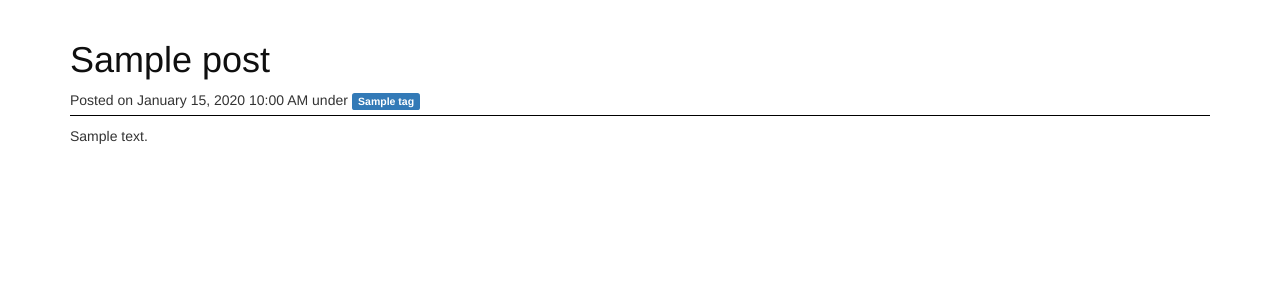
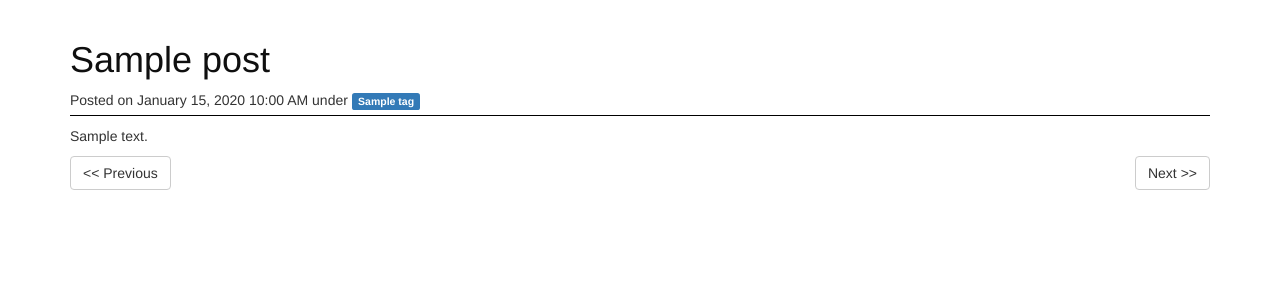
Before and after one commit to Encrylize/flask-blogger, a Flask app: page / in a window 1280 px wide. Shown: the part 50-350 px from the top of the page. Run offline with Flask 2, Linux system fonts and the light colour scheme; tables that the repository leaves empty hold one stand-in row (values such as "Sample post"); some libraries are stand-ins or nearby versions.

Commit message:
Add pagination to main.index

```diff
--- a/app/main/views.py
+++ b/app/main/views.py
@@ -1,4 +1,5 @@
-from flask import Blueprint, render_template, redirect, url_for
+from flask import Blueprint, render_template, redirect, url_for, current_app
+from sqlalchemy import desc
 
 from app.models import Post
 
@@ -7,8 +8,10 @@ main = Blueprint('main', __name__)
 
 @main.route('/')
 @main.route('/index')
-def index():
-    posts = Post.query.all()
+@main.route('/index/<int:page>')
+def index(page=1):
+    posts = Post.query.order_by(desc(Post.timestamp)).paginate(
+                page, current_app.config.get('POSTS_PER_PAGE'))
 
     return render_template('main/index.html', title='Home', posts=posts)
 
@@ -21,3 +24,5 @@ def show_post(id, slug=None):
         return redirect(url_for('main.show_post', id=id, slug=post.slug))
 
     return render_template('main/post.html', post=post)
+
+# TODO: Tag page and search
--- a/app/templates/main/index.html
+++ b/app/templates/main/index.html
@@ -1,7 +1,7 @@
 {% extends "main/layout.html" %}
 
 {% block content %}
-  {% for post in posts %}
+  {% for post in posts.items %}
     <div class="post">
       <h1 class="post-title"><a href="{{ url_for('main.show_post', id=post.id, slug=post.slug) }}">{{ post.title }}</a></h1>
       <p class="post-byline">
@@ -13,4 +13,20 @@
       <p>{{ post.short_text|markdown }}</p>
     </div>
   {% endfor %}
+
+  <div class="pull-left">
+    {% if posts.has_prev %}
+      <a class="btn btn-primary paginate-btn" href="{{ url_for('main.index', page=posts.prev_num) }}"><< Previous</a>
+    {% else %}
+      <a class="btn btn-default paginate-btn" href="#"><< Previous</a>
+    {% endif %}
+  </div>
+
+  <div class="pull-right">
+    {% if posts.has_next %}
+      <a class="btn btn-primary paginate-btn" href="{{ url_for('main.index', page=posts.next_num) }}">Next >></a>
+    {% else %}
+      <a class="btn btn-default paginate-btn" href="#">Next >></a>
+    {% endif %}
+  </div>
 {% endblock %}
--- a/config.py
+++ b/config.py
@@ -8,6 +8,7 @@ class Config:
 
     SECRET_KEY = os.getenv('SECRET_KEY')
     BLOG_NAME = os.getenv('BLOG_NAME', 'Unnamed Blog')
+    POSTS_PER_PAGE = os.getenv('POSTS_PER_PAGE', 20)
 
     SQLALCHEMY_RECORD_QUERIES = True
     SQLALCHEMY_TRACK_MODIFICATIONS = True
```
